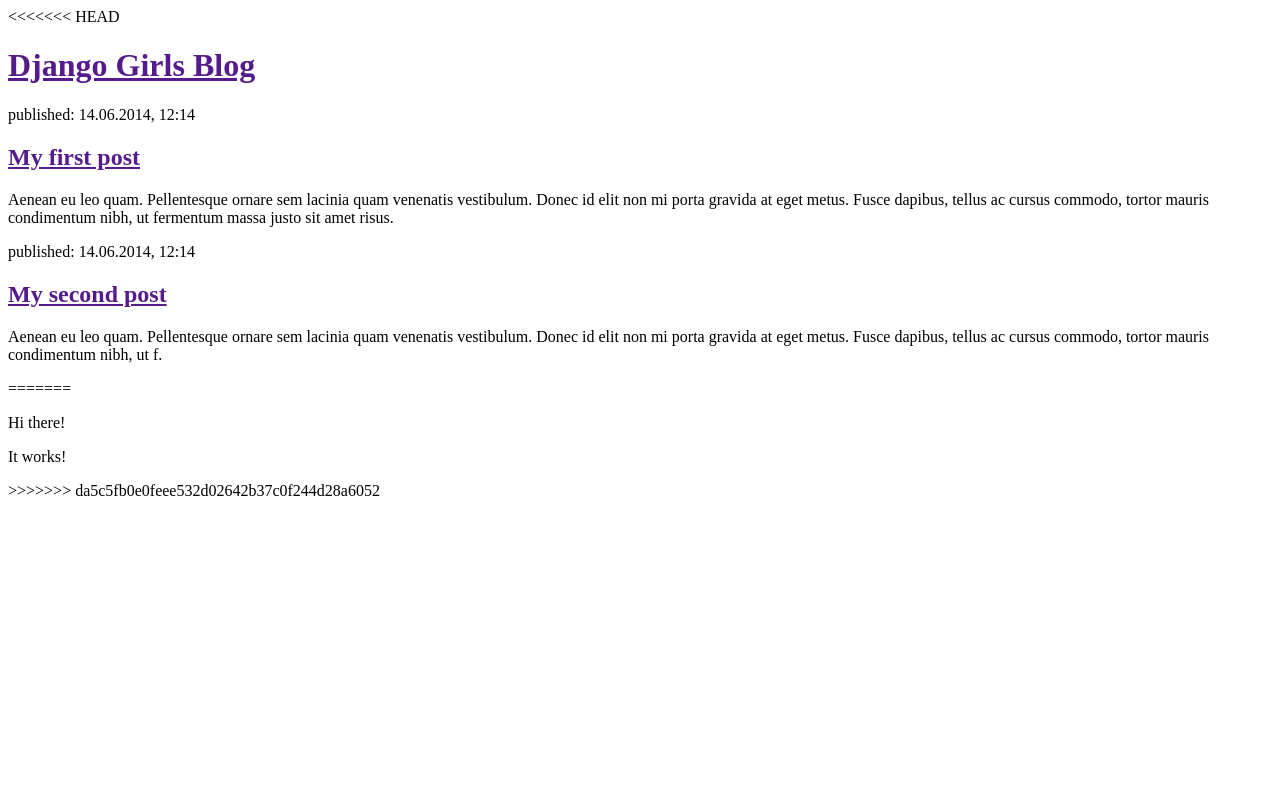
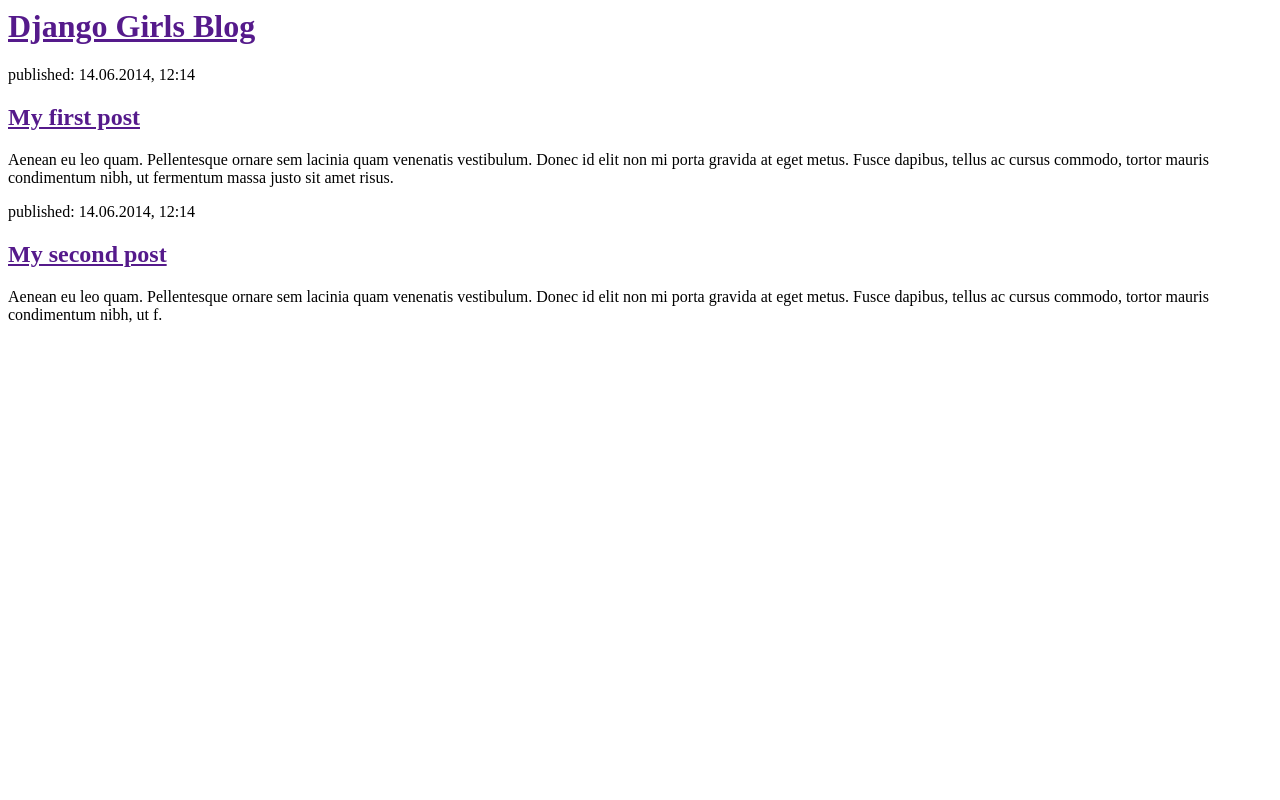
Before and after one commit to s152358/dreambookfinaler, a Django app: template blog/templates/blog/post_list.html in a window 1280 px wide. Run offline with Django 3.2, Linux system fonts and the light colour scheme; the template is opened without the code that fills it, so the values that code supplies are empty.

Commit message:
created HTML for my site

```diff
--- a/blog/templates/blog/post_list.html
+++ b/blog/templates/blog/post_list.html
@@ -1,6 +1,5 @@
 <html>
     <head>
-<<<<<<< HEAD
         <title>Django Girls blog</title>
     </head>
     <body>
@@ -19,12 +18,5 @@
             <h2><a href="">My second post</a></h2>
             <p>Aenean eu leo quam. Pellentesque ornare sem lacinia quam venenatis vestibulum. Donec id elit non mi porta gravida at eget metus. Fusce dapibus, tellus ac cursus commodo, tortor mauris condimentum nibh, ut f.</p>
         </div>
-=======
-        <title>Stefans blog</title>
-    </head>
-    <body>
-        <p>Hi there!</p>
-        <p>It works!</p>
->>>>>>> da5c5fb0e0feee532d02642b37c0f244d28a6052
     </body>
 </html>
```
